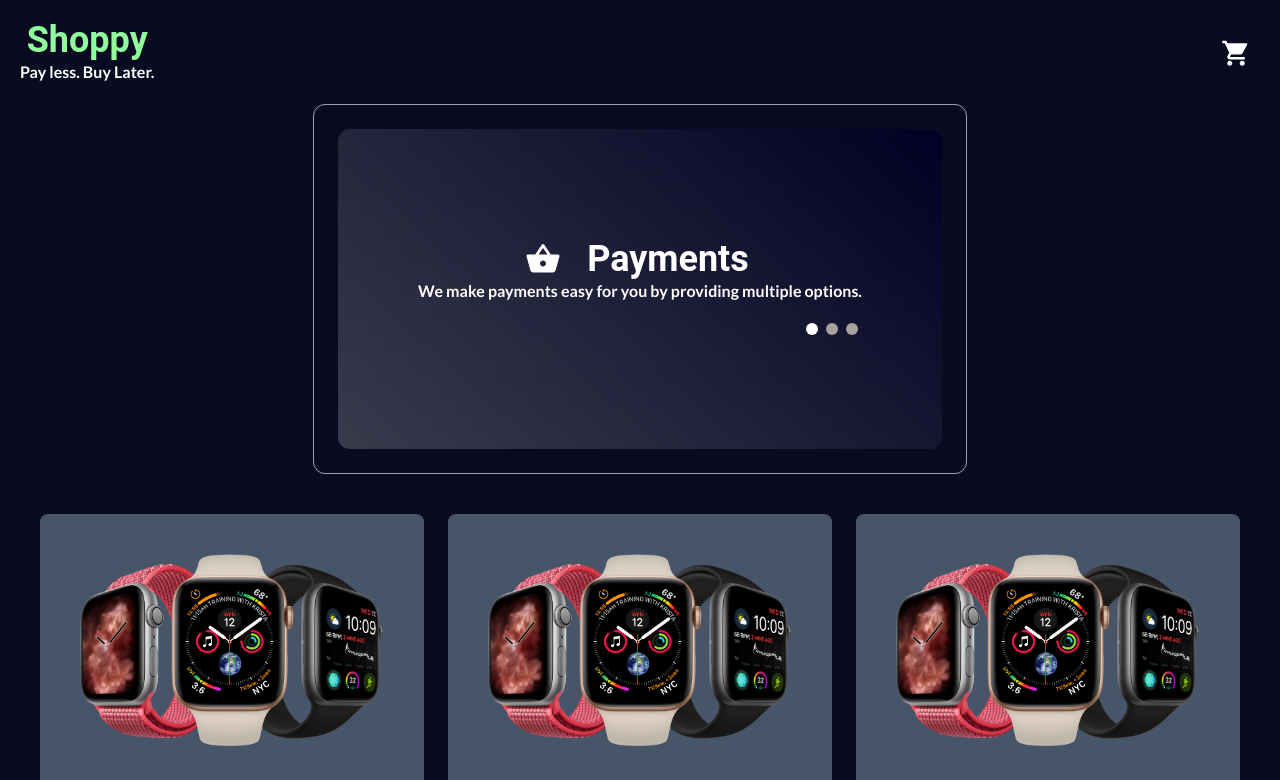
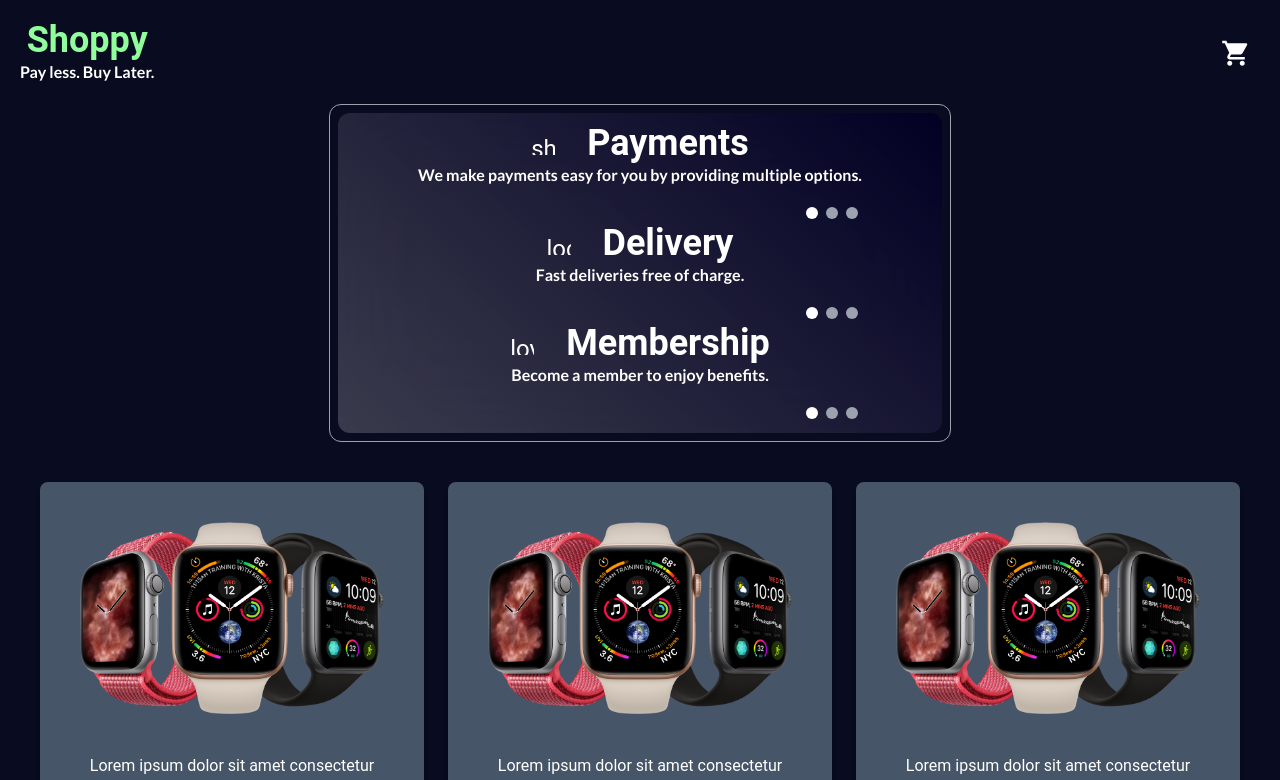
Before and after one commit to rchtect/eshop-react, a React (Vite) app: page / in a window 1280 px wide. Shown: the top 780 px of the page. Built offline with nearby package versions, Linux system fonts and the light colour scheme.

Commit message:
added dynamics to carousel

```diff
--- /dev/null
+++ b/src/maincontent/carousel-data.tsx
@@ -0,0 +1,22 @@
+
+const carouselData = [
+    {
+        id: 1,
+        title: "Payments",
+        subtitle: "We make payments easy for you by providing multiple options.",
+        icon: "shopping_basket"
+    },
+    {
+        id: 2,
+        title: "Delivery",
+        subtitle: "Fast deliveries free of charge.",
+        icon: "local_shipping"
+    },
+    {
+        id: 3,
+        title: "Membership",
+        subtitle: "Become a member to enjoy benefits.",
+        icon: "loyalty"
+    }
+]
+export default carouselData
--- a/src/maincontent/carousel.tsx
+++ b/src/maincontent/carousel.tsx
@@ -1,21 +1,28 @@
-import ShoppingBasketIcon from '@mui/icons-material/ShoppingBasket';
+import Icon from '@mui/material/Icon';
 import "./carousel.css"
+import carouselData from "./carousel-data"
 function Carousel() {
 return(
     <div className="infoCarousel flex justify-center items-center border-gray-400 border rounded-xl">
-        <div className="bgCarousel rounded-xl w-160 h-80 p-6 px-20 m-6 flex flex-col justify-center">
+        <div className="bgCarousel rounded-xl w-160 h-80 px-20 m-2 flex flex-col justify-center">
+            {carouselData.map((obj, index) => {
+                return (
+                        <div key={index}>
                         <div className="textCarousel">
                         <div className="headerCarousel flex flex-row justify-center items-center">
-                <ShoppingBasketIcon className="scale-150"/>
-                <h2 className="pl-8 text-4xl font-bold">Payments</h2>
+                            <Icon>{obj.icon}</Icon>
+                            <h2 className="pl-8 text-4xl font-bold">{obj.title}</h2>
                         </div>
-            <p className="font-bold text-l">We make payments easy for you by providing multiple options.</p>
+                        <p className="font-bold text-l">{obj.subtitle}</p>
                         </div>
                         <div className="CarouselDots flex flex-row items-center justify-end pt-4">
                             <div className="dot w-3 h-3 bg-white rounded-full m-1"></div>
-                <div className="dot w-3 h-3 bg-stone-400 rounded-full m-1"></div>
-                <div className="dot w-3 h-3 bg-stone-400 rounded-full m-1"></div>
+                            <div className="dot w-3 h-3 bg-gray-400 rounded-full m-1"></div>
+                            <div className="dot w-3 h-3 bg-gray-400 rounded-full m-1"></div>
                         </div>
+                    </div>
+                )
+            })}
         </div>
     </div>
 )
```
Lines whose indentation alone changed are shown as unchanged.
